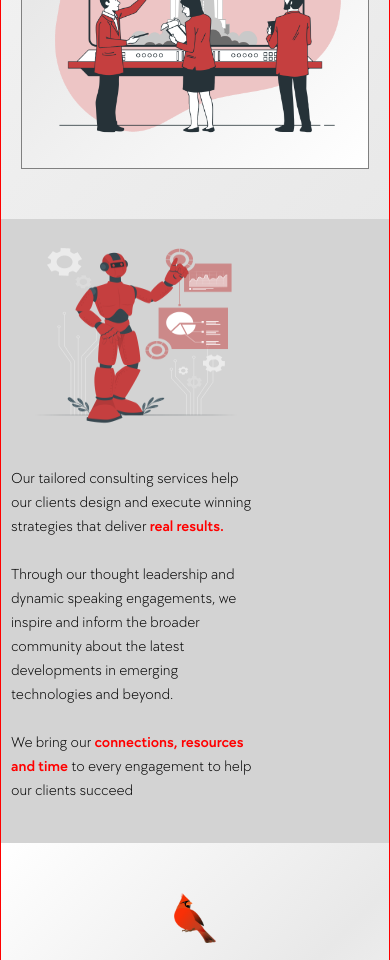
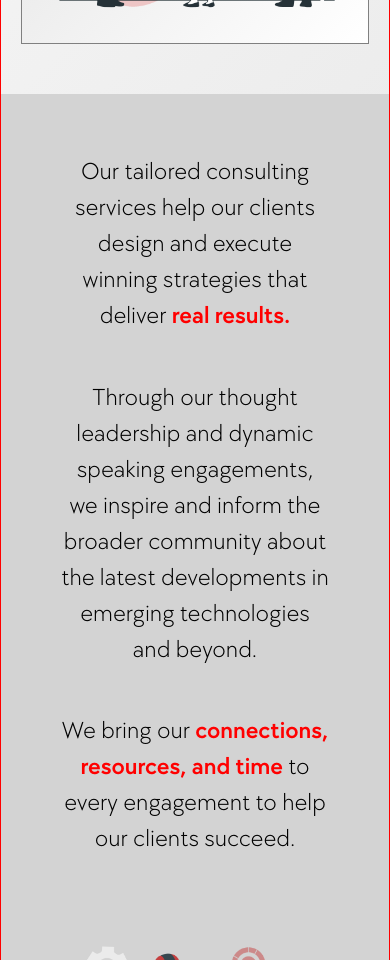
Before and after one commit to RealWooblay/FairlightVenturesWeb, a Vue app: page /about in a window 390 px wide. Shown: the part 1040-2000 px from the top of the page. Built offline with nearby package versions, Linux system fonts and the light colour scheme.

Commit message:
Responsive

```diff
--- a/src/components/AboutCard.vue
+++ b/src/components/AboutCard.vue
@@ -99,6 +99,7 @@ video {
     }
     .main {
         height: auto;
+        margin-bottom: 100px;
     }
 }
 
@@ -108,6 +109,9 @@ video {
         text-shadow: 0 0 0.3px black;
         -webkit-text-stroke: 0.3px black;
     }
+    .main {
+    margin-bottom: 50px;
+}
 }
 
 @media (max-width: 767px) {
@@ -116,5 +120,8 @@ video {
         -webkit-text-stroke: 0.3px black;
         font-family: "Reg";
     }
+    .main {
+    margin-bottom: 75px;
+}
 }
 </style>
--- a/src/components/AboutTwo.vue
+++ b/src/components/AboutTwo.vue
@@ -1,20 +1,15 @@
 <template>
     <div class="bg">
         <div class="main">
+            <div class="col1">
+                <h2>Our tailored consulting services help our clients design and execute winning strategies that deliver <span>real results.</span></h2>
+                <br>
+                <h2>Through our thought leadership and dynamic speaking engagements, we inspire and inform the broader community about the latest developments in emerging technologies and beyond.</h2>
+                <br>
+                <h2>We bring our <span>connections, resources, and time</span> to every engagement to help our clients succeed.</h2>
+            </div>
             <div class="col2">
                 <img src="../assets/Robot.png">
-            </div>
-            <div class="col1">
-                <h2>Our tailored consulting services help our clients
-                    design and execute winning strategies
-                    that deliver <span>real results.</span>
-                    <br>
-                    <br>
-                    Through our thought leadership and dynamic speaking engagements,
-                    we inspire and inform the broader community about the latest developments
-                    in emerging technologies and beyond. </h2>
-                    <br>
-                    <h2>We bring our <span>connections, resources and time</span> to every engagement to help our clients succeed</h2>
             </div>
         </div>
     </div>
@@ -24,9 +19,12 @@
 .bg {
     background-color: white;
 }
+
 .main {
-    display: grid;
-    grid-template-columns: 1fr 1.1fr;
+    display: flex;
+    flex-wrap: wrap;
+    align-items: center;
+    justify-content: center;
     padding: 40px;
     background: lightgray;
     border-radius: 0%;
@@ -35,16 +33,18 @@
 }
 
 .col1 {
-    width: auto;
-    padding-top: 30px;
-    padding-bottom: 30px;
-    font-size: 15px;
+    width: 100%;
+    max-width: 700px;
+    padding: 20px;
+    font-size: 20px;
+    text-align: center;
 }
 
-.col2 img {
-    width: 400px;
-    position: relative;
-    left: 40%;
+.col1 h2 {
+    margin-bottom: 20px;
+    font-size: 24px;
+    line-height: 1.5;
+    font-weight: normal;
 }
 
 .col1 span {
@@ -52,42 +52,31 @@
     font-family: "Bolds";
 }
 
-@media (max-width: 560px) {
-    .col2 img {
-        width: auto;
-        height: 200px;
-        justify-content: center;
-    }
-    .main {
-        padding: 10px;
-        grid-template-rows: auto auto;
-    }
+.col2 {
+    width: 100%;
+    max-width: 400px;
+    text-align: center;
+}
+
+.col2 img {
+    max-width: 100%;
+}
+
+@media (max-width: 850px) {
     .col1 {
-        grid-row: 2;
-    }
-
-    .col1 h2, .col1 span {
-        justify-content: center;
+        font-size: 18px;
     }
 }
 
-@media (max-width: 1355px) {
-    .col2 img {
-        left: 0%;
+@media (max-width: 560px) {
+    .col1 {
+        font-size: 16px;
+    }
+
+    .col2 {
+        margin-top: 20px;
     }
 }
-
-@media (max-width: 850px) {
-    .col2 img {
-        left: 0%;
-        width: 250px;
-    }
-
-    .col1 h2 {
-        font-size: 15px;
-    }
-}
-
 
 @font-face {
   font-family: 'Bolds';
```
